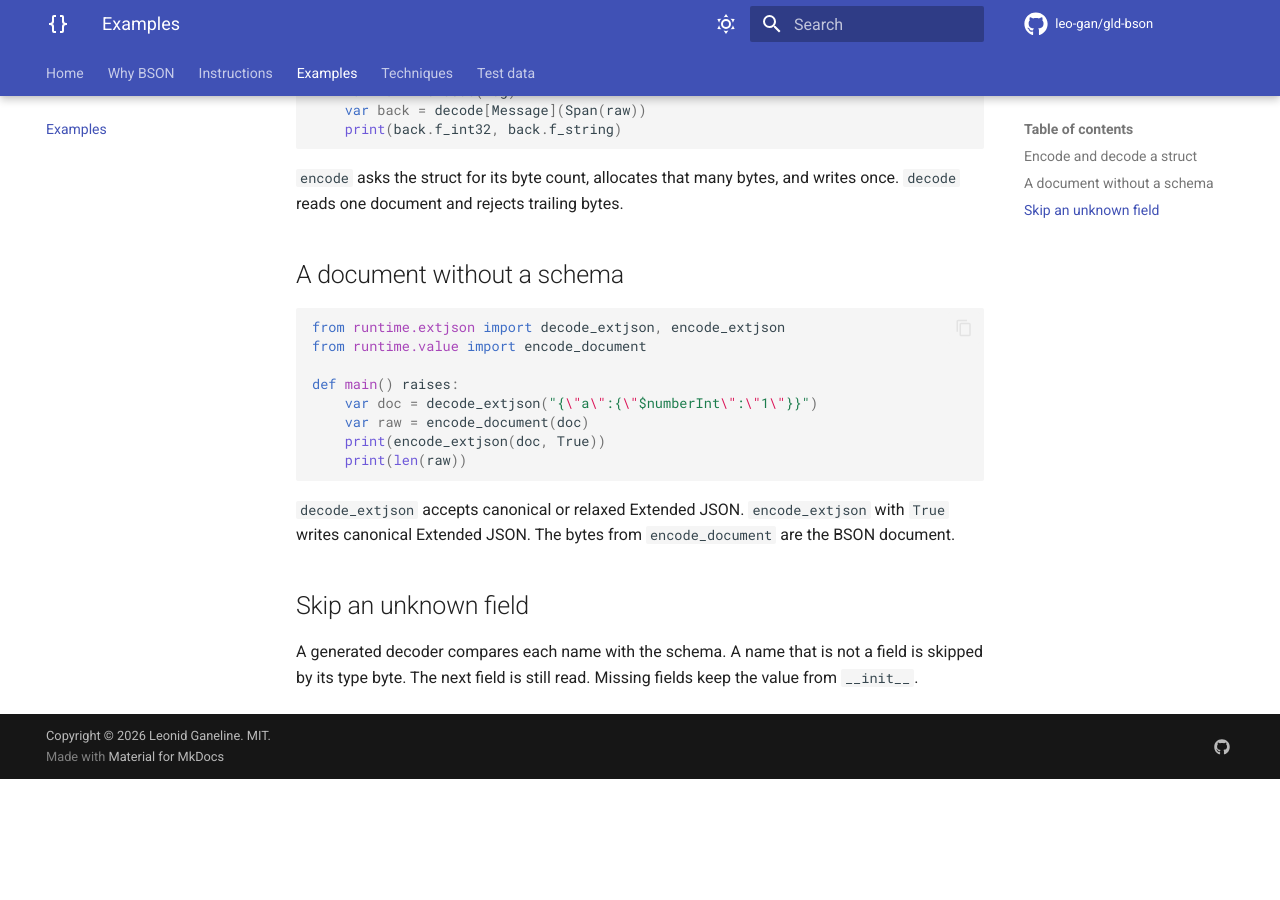
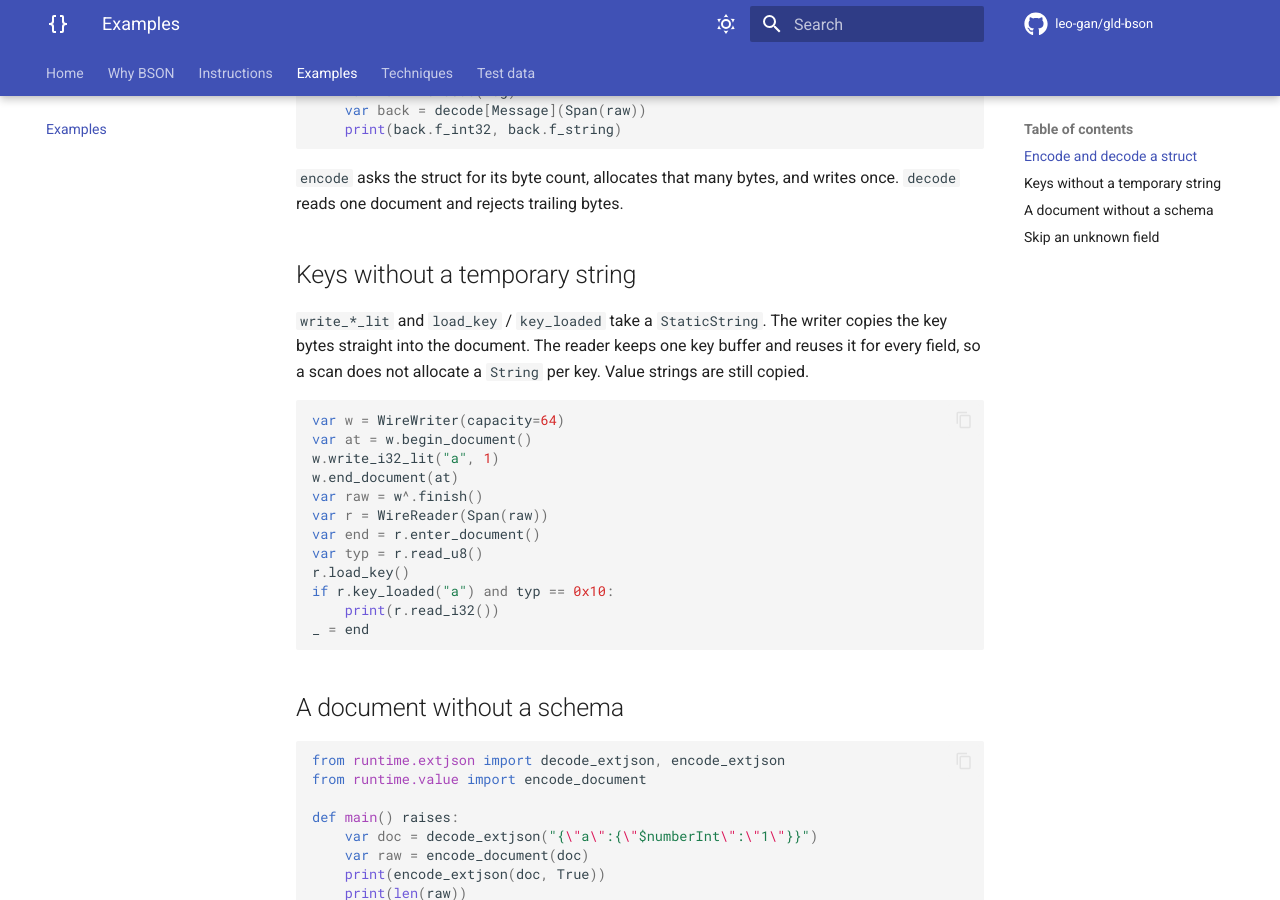
Before and after one commit to leo-gan/gld-bson, an MkDocs documentation site: the page built from docs/examples.md, in a window 1280 px wide and 900 px high, scrolled down 544 px. Built offline with MkDocs 1.6.1 and Material for MkDocs 9.7.7, drawn with Linux system fonts in a browser that asks for light colours; comment, search, counter and statistics services are not loaded; before the commit the page ends 1323 px from its top, so only the background shows below that.

Commit message:
Copy BSON keys without a per-field string. (#6)
Literal field names go straight into the document, and the reader reuses one key buffer for every field. Value strings are still copied.

````diff
--- a/docs/examples.md
+++ b/docs/examples.md
@@ -27,6 +27,28 @@ def main() raises:
 `encode` asks the struct for its byte count, allocates that many bytes, and
 writes once. `decode` reads one document and rejects trailing bytes.
 
+## Keys without a temporary string
+
+`write_*_lit` and `load_key` / `key_loaded` take a `StaticString`. The writer
+copies the key bytes straight into the document. The reader keeps one key
+buffer and reuses it for every field, so a scan does not allocate a `String`
+per key. Value strings are still copied.
+
+```mojo
+var w = WireWriter(capacity=64)
+var at = w.begin_document()
+w.write_i32_lit("a", 1)
+w.end_document(at)
+var raw = w^.finish()
+var r = WireReader(Span(raw))
+var end = r.enter_document()
+var typ = r.read_u8()
+r.load_key()
+if r.key_loaded("a") and typ == 0x10:
+    print(r.read_i32())
+_ = end
+```
+
 ## A document without a schema
 
 ```mojo
````
Also changed, not shown: 2 other files.
